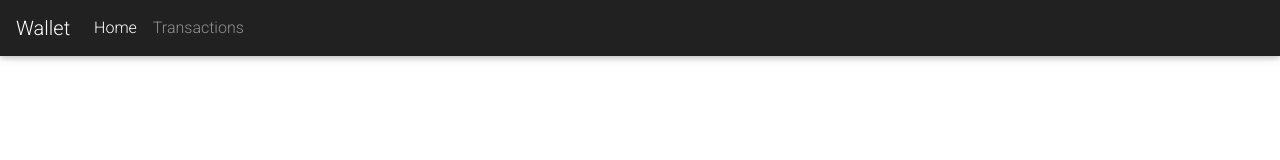
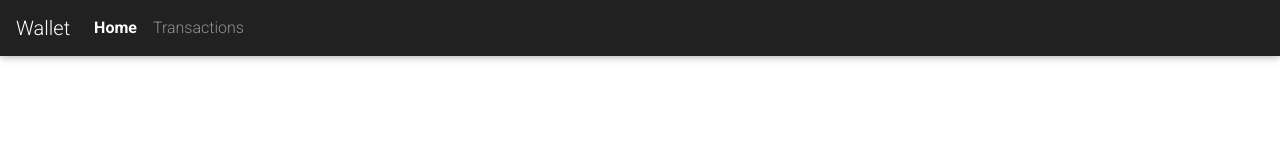
Before and after one commit to lavish10/wallet-application-reactjs, a React (Create React App) app: page /transactions in a window 1280 px wide. Both pictures are taken after a click on the button "Login". Shown: the top 160 px of the page. Built offline with nearby package versions, Linux system fonts and the light colour scheme; no server answers.

Commit message:
[Hari/Lavish] Add. Improve highlighting of active page

```diff
--- a/src/App.css
+++ b/src/App.css
@@ -99,3 +99,7 @@ tbody + thead {
 .input-group-text {
     min-width: 150px;
 }
+
+.nav-link.active {
+    font-weight: bold;
+}
```
